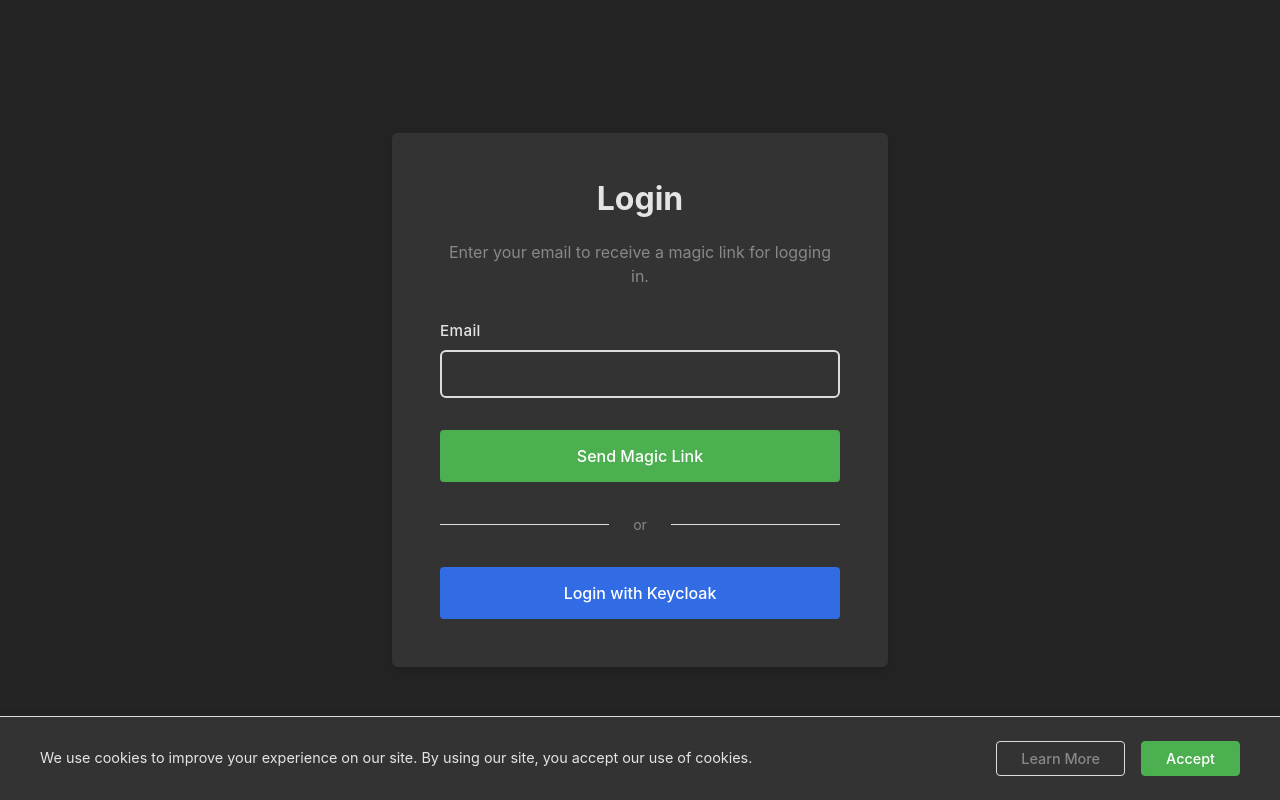
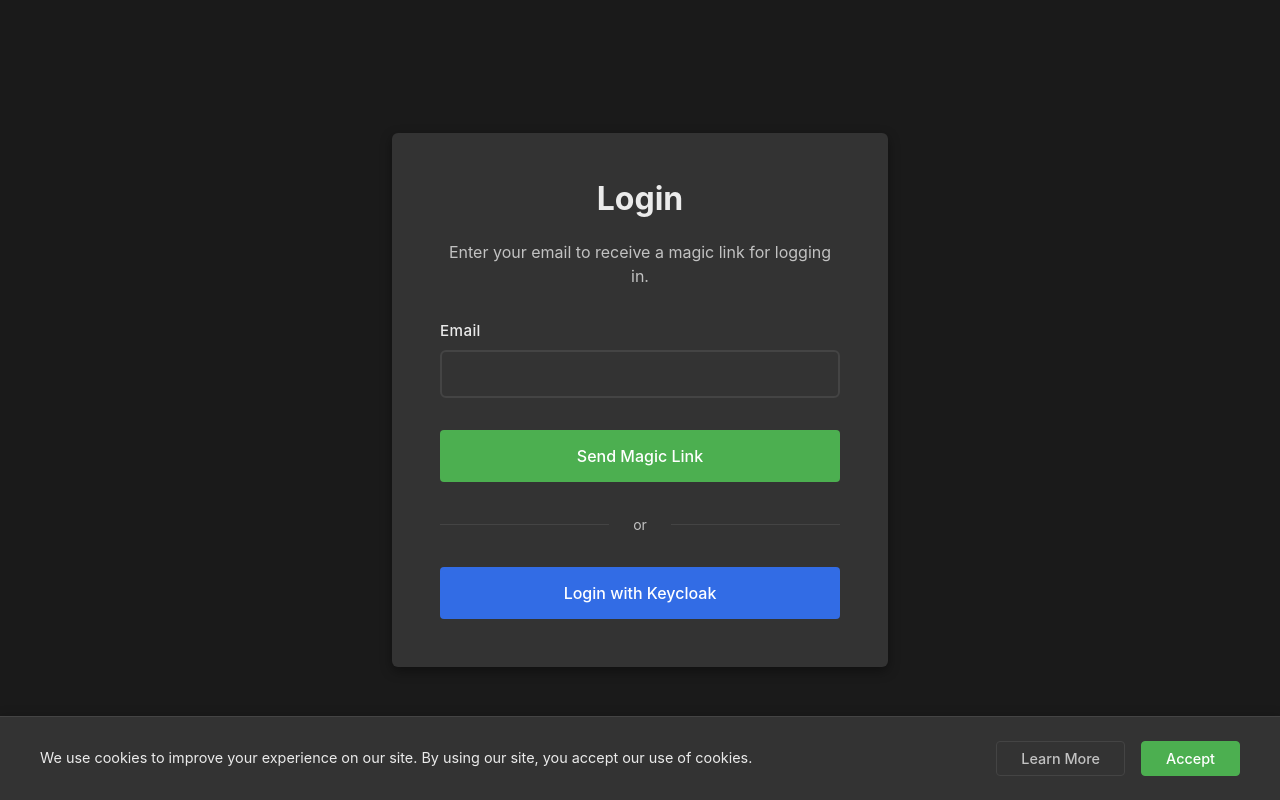
Before and after one commit to NLstn/clubs, a React (Vite) app in the folder Frontend/: page /login in a window 1280 px wide. Built offline with nearby package versions, Linux system fonts and the light colour scheme; no server answers; what oidc-client-ts would draw is missing.

Commit message:
Refactor styles for consistency: update color variables in Header, RecentClubsDropdown, and ProfileNotificationSettings for improved theming and maintainability.

```diff
--- a/Frontend/src/components/layout/Header.css
+++ b/Frontend/src/components/layout/Header.css
@@ -118,7 +118,7 @@
   position: absolute;
   right: 0;
   top: 50px;
-  background-color: white;
+  background-color: var(--color-background-light);
   box-shadow: var(--shadow-md);
   border-radius: var(--border-radius-md);
   width: 140px;
@@ -133,11 +133,11 @@
   text-align: left;
   background: none;
   border: none;
-  border-bottom: 1px solid #eee;
+  border-bottom: 1px solid var(--color-border);
   cursor: pointer;
   font-size: 0.9rem;
   transition: background-color 0.2s;
-  color: #333;
+  color: var(--color-text);
 }
 
 .dropdownItem:last-child {
@@ -145,5 +145,5 @@
 }
 
 .dropdownItem:hover {
-  background-color: #f5f5f5;
+  background-color: var(--color-background-medium);
 }
--- a/Frontend/src/components/layout/RecentClubsDropdown.css
+++ b/Frontend/src/components/layout/RecentClubsDropdown.css
@@ -7,8 +7,9 @@
   height: 40px;
   padding: 0 16px;
   border-radius: var(--border-radius-md);
-  background-color: #6c757d;
-  color: white;
+  background-color: var(--color-background-light);
+  color: var(--color-text);
+  border: 1px solid var(--color-border);
   display: flex;
   align-items: center;
   justify-content: center;
@@ -20,7 +21,7 @@
 }
 
 .recent-clubs-trigger:hover {
-  background-color: #5a6268;
+  background-color: var(--color-background-medium);
 }
 
 .clubs-text {
--- a/Frontend/src/index.css
+++ b/Frontend/src/index.css
@@ -8,25 +8,27 @@
   --color-primary-hover: #45a049;
   --color-secondary: #646cff;
   --color-secondary-hover: #535bf2;
-  --color-background: #242424;
-  --color-background-light: #333333;
-  --color-text: rgba(255, 255, 255, 0.87);
-  --color-text-secondary: #888;
-  --color-border: #ddd;
+  --color-background: #1a1a1a;
+  --color-background-light: #333;
+  --color-background-medium: #2a2a2a;
+  --color-text: rgba(255, 255, 255, 0.9);
+  --color-text-secondary: rgba(255, 255, 255, 0.7);
+  --color-border: #444;
+  --color-border-light: #555;
 
   --color-cancel: #f44336;
   --color-cancel-hover: #e53935;
   --color-cancel-text: #fff;
 
   /* Component Colors */
-  --color-success-bg: #d4edda;
-  --color-success-text: #155724;
-  --color-error-bg: #f8d7da;
-  --color-error-text: #721c24;
+  --color-success-bg: rgba(76, 175, 80, 0.15);
+  --color-success-text: #4caf50;
+  --color-error-bg: rgba(244, 67, 54, 0.15);
+  --color-error-text: #f44336;
 
   /* UI Elements */
-  --shadow-sm: 0 2px 6px rgba(0, 0, 0, 0.1);
-  --shadow-md: 0 4px 12px rgba(0, 0, 0, 0.15);
+  --shadow-sm: 0 2px 6px rgba(0, 0, 0, 0.3);
+  --shadow-md: 0 4px 12px rgba(0, 0, 0, 0.4);
   --border-radius-sm: 4px;
   --border-radius-md: 6px;
   --border-radius-lg: 8px;
@@ -1114,8 +1116,9 @@ button:focus-visible {
 }
 
 .form-actions button[type="button"] {
-  background-color: #f5f5f5;
-  color: #333;
+  background-color: var(--color-background-light);
+  color: var(--color-text);
+  border: 1px solid var(--color-border);
 }
 
 .form-actions button:hover {
--- a/Frontend/src/pages/profile/ProfileNotificationSettings.css
+++ b/Frontend/src/pages/profile/ProfileNotificationSettings.css
@@ -28,15 +28,15 @@
 }
 
 .save-message.success {
-  background-color: #d4edda;
-  color: #155724;
-  border: 1px solid #c3e6cb;
+  background-color: var(--color-success-bg);
+  color: var(--color-success-text);
+  border: 1px solid var(--color-border);
 }
 
 .save-message.error {
-  background-color: #f8d7da;
-  color: #721c24;
-  border: 1px solid #f5c6cb;
+  background-color: var(--color-error-bg);
+  color: var(--color-error-text);
+  border: 1px solid var(--color-border);
 }
 
 .notification-settings-content {
```
